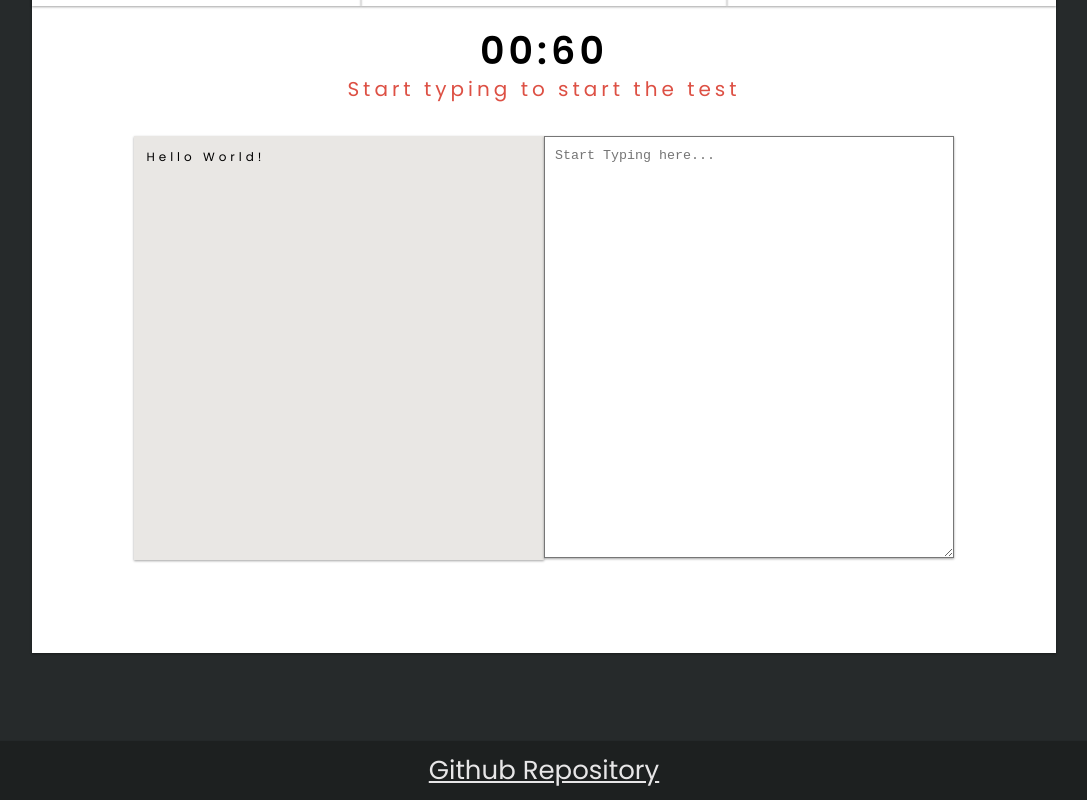
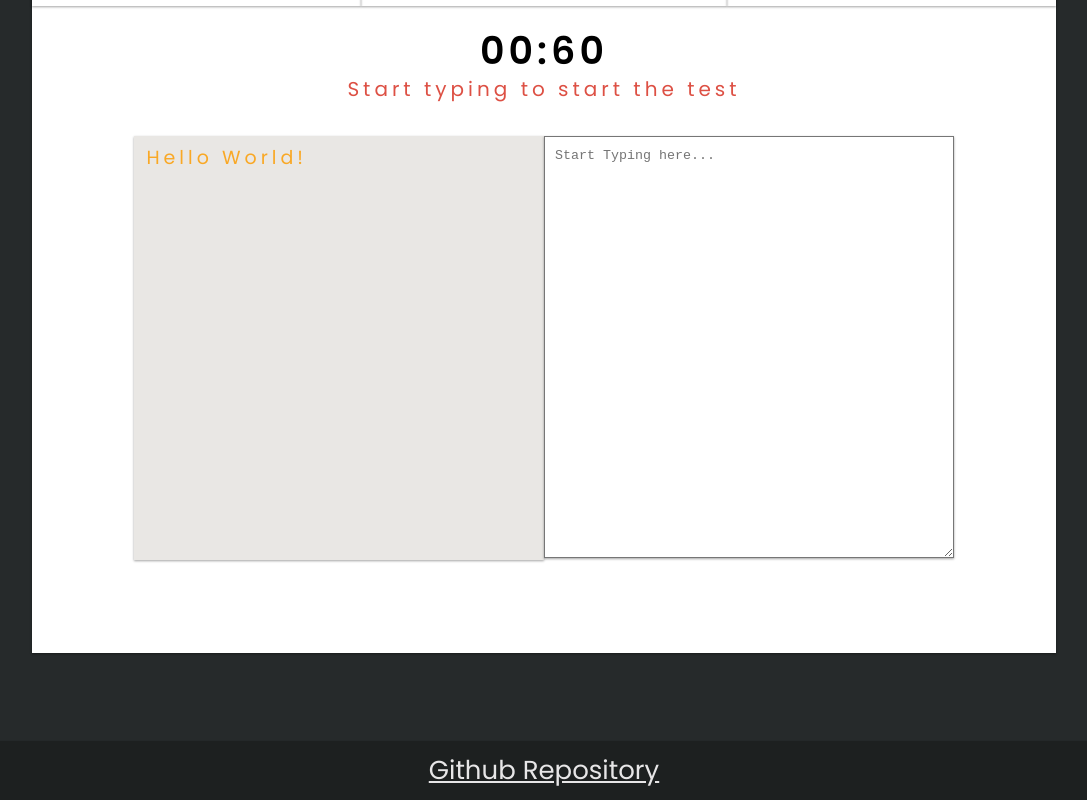
Before and after one commit to aj-1904/flashtyping, a React (Create React App) app: page / in a window 1280 px wide. Shown: the part 1089-1889 px from the top of the page, without its empty margins (96-1183 px from the left). Built offline with nearby package versions, Linux system fonts and the light colour scheme.

Commit message:
Creating and Styling TestLetter Component

```diff
--- /dev/null
+++ b/src/components/TestLetter/TestLetter.css
@@ -0,0 +1,16 @@
+.test-letter {
+    font-size: 19px;
+    line-height: 19px;
+}
+
+.test-letter-correct {
+    color: #558b2f
+}
+
+.test-letter-incorrect {
+    color: #bf360c
+}
+
+.test-letter-not-attempted {
+    color: #f9a825
+}
--- /dev/null
+++ b/src/components/TestLetter/TestLetter.jsx
@@ -0,0 +1,20 @@
+import React from "react";
+import "./TestLetter.css";
+
+function TestLetter({ individualLetterInfo }) {
+  const { status } = individualLetterInfo;
+
+  const statusClass = {
+    correct: "test-letter-correct",
+    incorrect: "test-letter-incorrect",
+    notAttempted: "test-letter-not-attempted",
+  }[status];
+
+  return (
+    <span className={`test-letter ${statusClass}`}>
+      {individualLetterInfo.testLetter}
+    </span>
+  );
+}
+
+export default TestLetter;
--- a/src/components/TypingChallenge/TypingChallenge.jsx
+++ b/src/components/TypingChallenge/TypingChallenge.jsx
@@ -1,5 +1,6 @@
 import React from "react";
 import "./TypingChallenge.css";
+import TestLetter from "../TestLetter/TestLetter";
 
 function TypingChallenge({
   selectedParagraph,
@@ -19,7 +20,14 @@ function TypingChallenge({
       </div>
       <div className="textarea-container">
         <div className="textarea-left">
-          <div className="textarea test-paragraph">{selectedParagraph}</div>
+          <div className="textarea test-paragraph">
+              {/* {selectedParagraph} */}
+              {
+                  testInfo.map((individualLetterInfo) => {
+                      return <TestLetter individualLetterInfo={individualLetterInfo}/>
+                  })
+              }
+              </div>
         </div>
         <div className="textarea-right">
           <textarea
```
